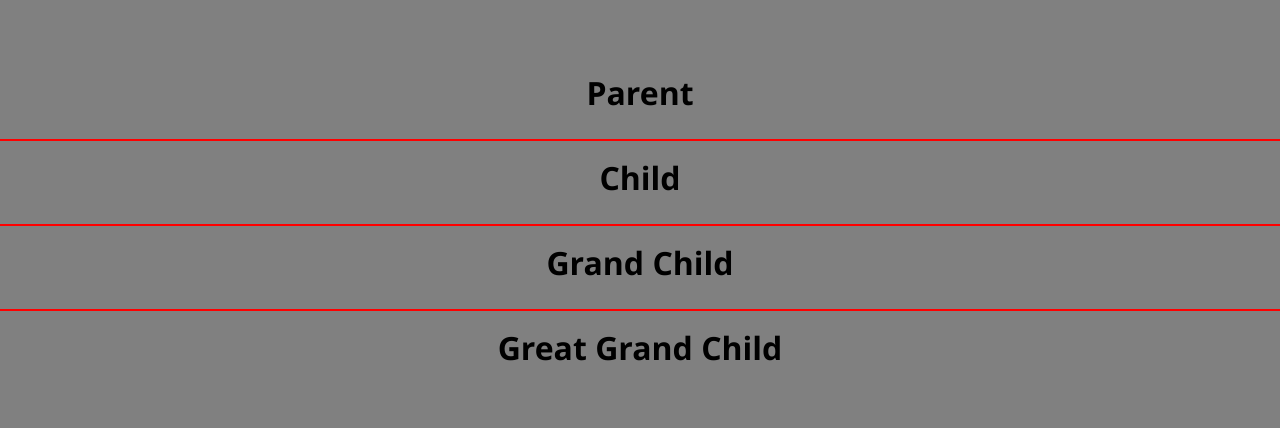
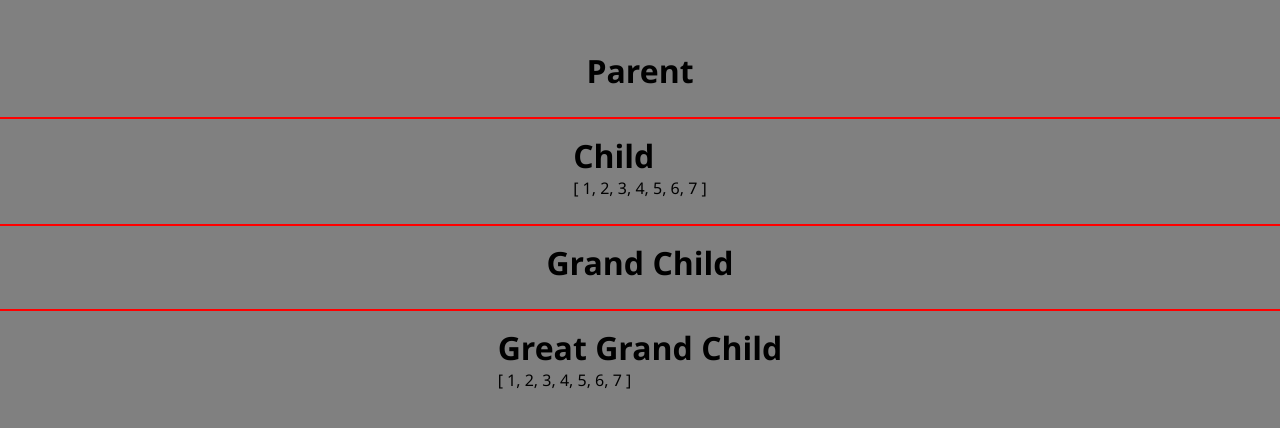
Before and after one commit to matiusrimbe-code/state-management-vue, a Vue app: page / in a window 1280 px wide. Shown: the part 180-608 px from the top of the page. Built offline with nearby package versions, Linux system fonts and the light colour scheme.

Commit message:
use props drilling but not recommended

```diff
--- a/src/App.vue
+++ b/src/App.vue
@@ -1,10 +1,12 @@
 <script setup>
 import Parent from './components/Parent.vue'
+import { ref } from 'vue'
+const numbers = ref([1, 2, 3, 4, 5, 6, 7])
 </script>
 
 <template>
   <main>
-    <Parent />
+    <Parent :numbers="numbers" />
   </main>
 </template>
 
--- a/src/components/Child.vue
+++ b/src/components/Child.vue
@@ -1,10 +1,12 @@
 <script setup>
 import GrandChild from './GrandChild.vue'
+const { numbers } = defineProps(['numbers'])
 </script>
 <template>
   <div>
     <h1>Child</h1>
+    {{ numbers }}
   </div>
   <div class="line"></div>
-  <GrandChild />
+  <GrandChild :numbers="numbers" />
 </template>
--- a/src/components/GrandChild.vue
+++ b/src/components/GrandChild.vue
@@ -1,10 +1,11 @@
 <script setup>
 import GreatGrandChild from './GreatGrandChild.vue'
+const { numbers } = defineProps(['numbers'])
 </script>
 <template>
   <div>
     <h1>Grand Child</h1>
   </div>
   <div class="line"></div>
-  <GreatGrandChild />
+  <GreatGrandChild :numbers="numbers" />
 </template>
--- a/src/components/GreatGrandChild.vue
+++ b/src/components/GreatGrandChild.vue
@@ -1,6 +1,9 @@
-<script setup></script>
+<script setup>
+const { numbers } = defineProps(['numbers'])
+</script>
 <template>
   <div>
     <h1>Great Grand Child</h1>
+    {{ numbers }}
   </div>
 </template>
--- a/src/components/Parent.vue
+++ b/src/components/Parent.vue
@@ -1,10 +1,12 @@
 <script setup>
 import Child from './Child.vue'
+
+const { numbers } = defineProps(['numbers'])
 </script>
 <template>
   <div>
     <h1>Parent</h1>
   </div>
   <div class="line"></div>
-  <Child />
+  <Child :numbers="numbers" />
 </template>
```
